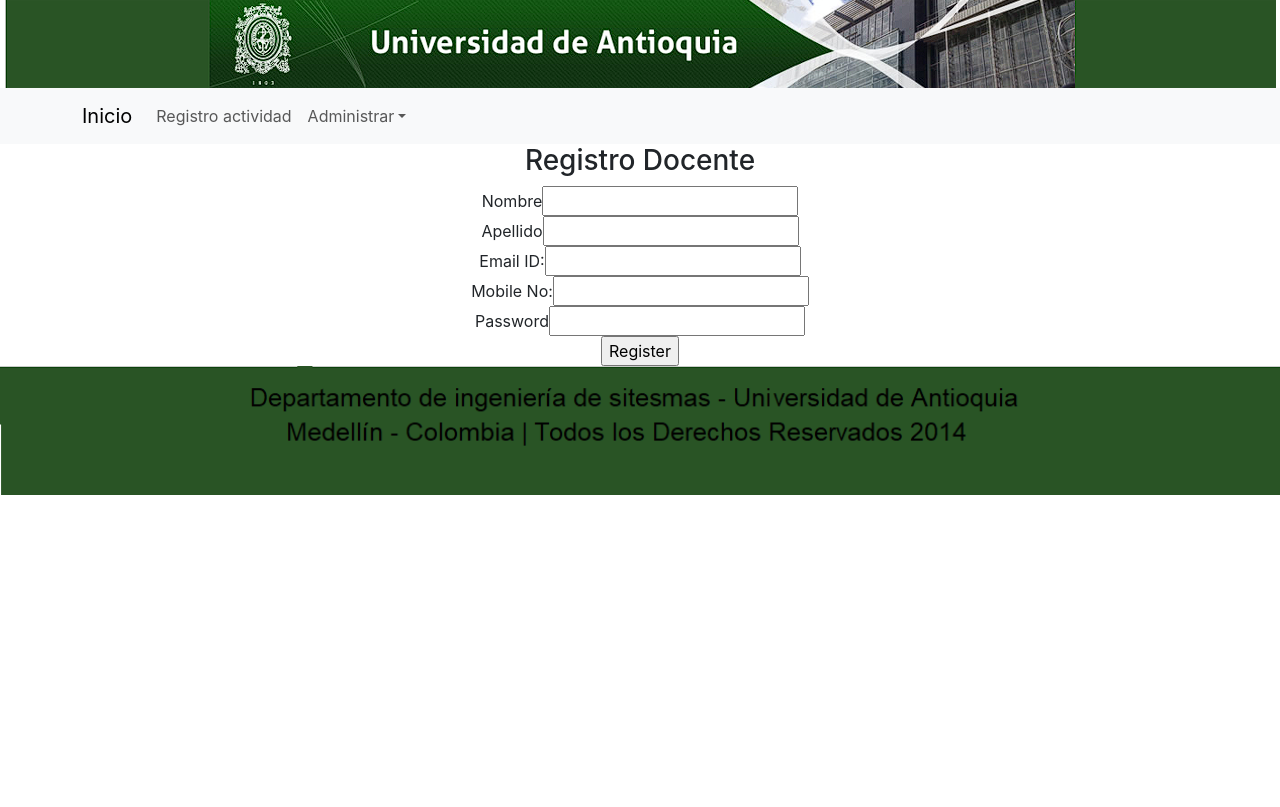
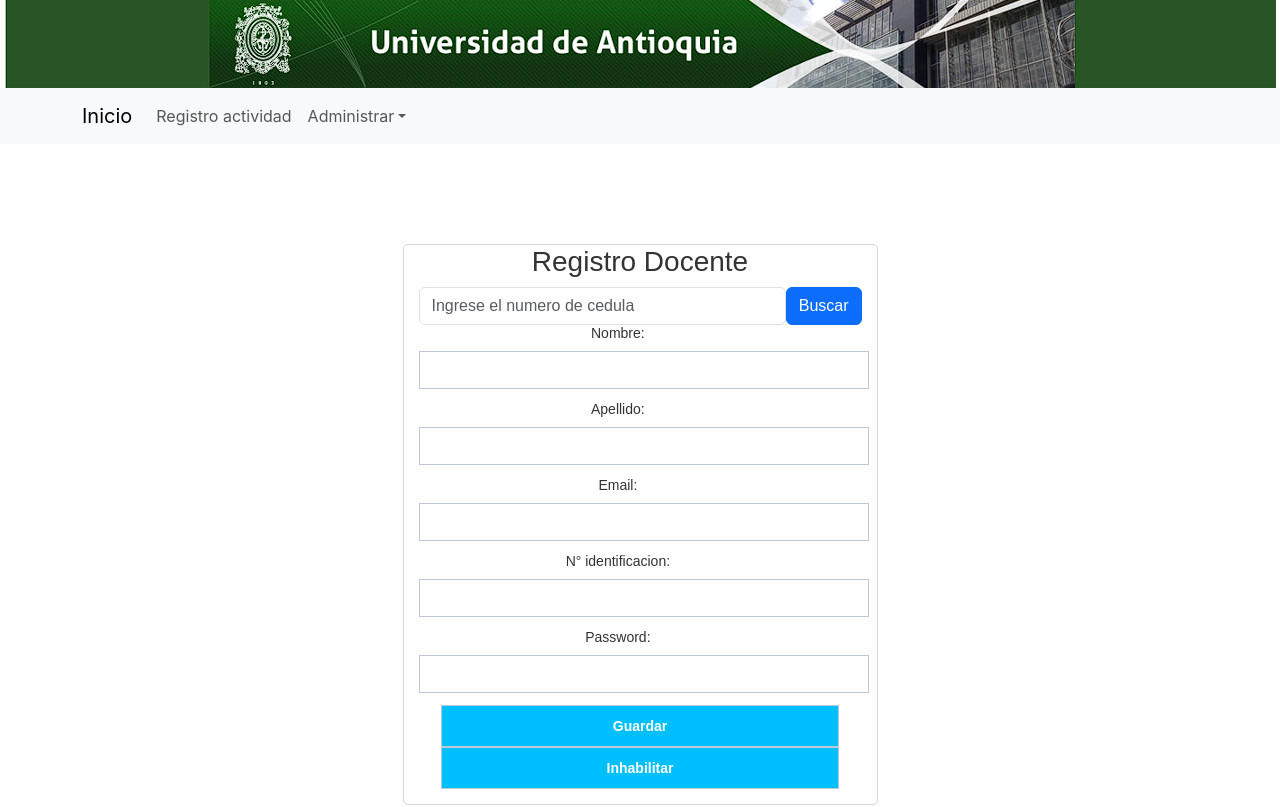
Before and after one commit to Alfa-Lobo-Dinamita-Explocion-Omega/registro-actividades-front, a React (Create React App) app: page /FormularioRegistro in a window 1280 px wide. Shown: the top 807 px of the page. Built offline with nearby package versions, Linux system fonts and the light colour scheme.

Commit message:
styles y correcion de errores

```diff
--- a/src/App.css
+++ b/src/App.css
@@ -36,3 +36,17 @@
     transform: rotate(360deg);
   }
 }
+
+.encabezado {
+  width: 100%;
+  max-width: 100%;
+  height: auto;
+}
+
+.footer {
+  background-color: #1F4604; /* Fondo verde */
+  min-height: min-content;
+  width: 100%;
+  max-width: 100%;
+  height: auto;
+}
--- a/src/components/paginas/FormularioRegistro.jsx
+++ b/src/components/paginas/FormularioRegistro.jsx
@@ -1,4 +1,7 @@
 import React from 'react';
+import './styles/styles.css';
+import Button from 'react-bootstrap/Button';
+import Form from 'react-bootstrap/Form';
 
 
 class FormularioRegistro extends React.Component {
@@ -27,12 +30,12 @@
     e.preventDefault();
     if (this.validateForm()) {
       let fields = {};
-          fields["Name"] = "";
-          fields["LastName"] = "";
-          fields["emailid"] = "";
-          fields["phone"] = "";
+      fields["name"] = "";
+      fields["lastName"] = "";
+      fields["email"] = "";
+      fields["idDocument"] = "";
       fields["password"] = "";
-          this.setState({fields:fields});
+      this.setState({ fields: fields });
       alert("Form submitted");
     }
 
@@ -44,53 +47,53 @@
     let errors = {};
     let formIsValid = true;
 
-      if (!fields["Name"]) {
+    if (!fields["name"]) {
       formIsValid = false;
-        errors["Name"] = "*Por favor ingrese un nombre";
+      errors["name"] = "*Por favor ingrese un nombre";
     }
 
-      if (typeof fields["Name"] !== "undefined") {
-        if (!fields["Name"].match(/^[a-zA-Z ]*$/)) {
+    if (typeof fields["name"] !== "undefined") {
+      if (!fields["name"].match(/^[a-zA-Z ]*$/)) {
         formIsValid = false;
-          errors["Name"] = "*Por favor ingrese solo letras del alfabeto";
+        errors["name"] = "*Por favor ingrese solo letras del alfabeto";
       }
     }
 
-      if (!fields["LastName"]) {
+    if (!fields["lastName"]) {
       formIsValid = false;
-        errors["LastName"] = "*Por favor ingrese un apellido";
+      errors["lastName"] = "*Por favor ingrese un apellido";
     }
 
-      if (typeof fields["LastName"] !== "undefined") {
-        if (!fields["LastName"].match(/^[a-zA-Z ]*$/)) {
+    if (typeof fields["lastName"] !== "undefined") {
+      if (!fields["lastName"].match(/^[a-zA-Z ]*$/)) {
         formIsValid = false;
-          errors["LastName"] = "*Por favor ingrese solo letras del alfabeto";
+        errors["lastName"] = "*Por favor ingrese solo letras del alfabeto";
       }
     }
 
-      if (!fields["emailid"]) {
+    if (!fields["email"]) {
       formIsValid = false;
-        errors["emailid"] = "*Por favor ingrese su email-ID.";
+      errors["email"] = "*Por favor ingrese su email.";
     }
 
-      if (typeof fields["emailid"] !== "undefined") {
+    if (typeof fields["email"] !== "undefined") {
       //regular expression for email validation
       var pattern = new RegExp(/^(("[\w-\s]+")|([\w-]+(?:\.[\w-]+)*)|("[\w-\s]+")([\w-]+(?:\.[\w-]+)*))(@((?:[\w-]+\.)*\w[\w-]{0,66})\.([a-z]{2,6}(?:\.[a-z]{2})?)$)|(@\[?((25[0-5]\.|2[0-4][0-9]\.|1[0-9]{2}\.|[0-9]{1,2}\.))((25[0-5]|2[0-4][0-9]|1[0-9]{2}|[0-9]{1,2})\.){2}(25[0-5]|2[0-4][0-9]|1[0-9]{2}|[0-9]{1,2})\]?$)/i);
-        if (!pattern.test(fields["emailid"])) {
+      if (!pattern.test(fields["email"])) {
         formIsValid = false;
-          errors["emailid"] = "*Por favor ingrese un email-ID valido.";
+        errors["email"] = "*Por favor ingrese un email-ID valido.";
       }
     }
 
-      if (!fields["mobileno"]) {
+    if (!fields["idDocument"]) {
       formIsValid = false;
-        errors["mobileno"] = "*Por favor ingrese su numero de identificacion.";
+      errors["idDocument"] = "*Por favor ingrese su numero de identificacion.";
     }
 
-      if (typeof fields["mobileno"] !== "undefined") {
-        if (!fields["mobileno"].match(/^[0-9]{4}$/)) {
+    if (typeof fields["idDocument"] !== "undefined") {
+      if (!fields["idDocument"].match(/^[0-9]{4}$/)) {
         formIsValid = false;
-          errors["mobileno"] = "*Por favor ingrese un numero valido.";
+        errors["idDocument"] = "*Por favor ingrese un numero valido.";
       }
     }
 
@@ -122,23 +125,33 @@
       <div id="main-registration-container">
         <div id="register">
           <h3>Registro Docente</h3>
-        <form method="post"  name="userRegistrationForm"  onSubmit= {this.submituserRegistrationForm} >
-        <label>Nombre</label>
-        <input type="text" name="Name" value={this.state.fields.Name} onChange={this.handleChange} />
-        <div className="errorMsg">{this.state.errors.Name}</div>
-        <label>Apellido</label>
-        <input type="text" name="LastName" value={this.state.fields.LastName} onChange={this.handleChange} />
-        <div className="errorMsg">{this.state.errors.LastName}</div>
-        <label>Email ID:</label>
-        <input type="text" name="emailid" value={this.state.fields.emailid} onChange={this.handleChange}  />
-        <div className="errorMsg">{this.state.errors.emailid}</div>
-        <label>Mobile No:</label>
-        <input type="text" name="mobileno" value={this.state.fields.mobileno} onChange={this.handleChange}   />
-        <div className="errorMsg">{this.state.errors.mobileno}</div>
-        <label>Password</label>
-        <input type="password" name="password" value={this.state.fields.password} onChange={this.handleChange} />
+          <div>
+
+            <Form.Group widths="four" style={{ display: "flex", flexDirection: "row", alignItems: "center", }}>
+              <Form.Control type="text" placeholder="Ingrese el numero de cedula" className="custom-search-input" />
+              <Button variant="primary" >Buscar</Button>{' '}
+            </Form.Group>
+
+
+          </div>
+          <form method="post" name="userRegistrationForm" onSubmit={this.submituserRegistrationForm} >
+            <label>Nombre:</label>
+            <input type="text" className="custom-search-input" name="name" value={this.state.fields.name} onChange={this.handleChange} />
+            <div className="errorMsg">{this.state.errors.name}</div>
+            <label>Apellido:</label>
+            <input type="text" name="lastName"className="custom-search-input" value={this.state.fields.lastName} onChange={this.handleChange} />
+            <div className="errorMsg">{this.state.errors.lastName}</div>
+            <label>Email:</label>
+            <input type="text" name="email" className="custom-search-input" value={this.state.fields.email} onChange={this.handleChange} />
+            <div className="errorMsg">{this.state.errors.email}</div>
+            <label>N° identificacion:</label>
+            <input type="text" name="idDocument"className="custom-search-input"  value={this.state.fields.idDocument} onChange={this.handleChange} />
+            <div className="errorMsg">{this.state.errors.idDocument}</div>
+            <label>Password:</label>
+            <input type="password" name="password" className="custom-search-input" value={this.state.fields.password} onChange={this.handleChange} />
             <div className="errorMsg">{this.state.errors.password}</div>
-        <input type="submit" className="button"  value="Register"/>
+            <input type="submit" className="button" value="Guardar" />
+            <input type="submit" className="button" value="Inhabilitar" />
           </form>
         </div>
       </div>
--- a/src/components/paginas/Inicio.jsx
+++ b/src/components/paginas/Inicio.jsx
@@ -1,33 +1,13 @@
 import React from 'react';
-import Footer from '../navegacion/Footer';
-import  Navbar from '../navegacion/Nabvar';
-import ButtonGroup from 'react-bootstrap/ButtonGroup';
+
 import Button from 'react-bootstrap/Button';
 import Form from 'react-bootstrap/Form';
-
 
 const Inicio = () => {
 
   return (
-    <div>
-    <div>
-    <Form.Control type="text" placeholder="Ingrese el numero de cedula" />
-    <Button variant="light">Buscar</Button>{' '}
-    </div>
+    <div>  Inicio</div>
 
-
-
-
-
-    <ButtonGroup aria-label="Basic example">
-      <Button variant="secondary">Agregar</Button>
-      <Button variant="secondary">Borrar</Button>
-      <Button variant="secondary">Guardar</Button>
-    </ButtonGroup>
-
-    <Footer/>
-
-    </div>
   )
 }
 
--- /dev/null
+++ b/src/components/paginas/styles/styles.css
@@ -0,0 +1,46 @@
+#register, #login {
+    width: 475px;
+    border: 1px solid #d6d7da;
+    padding: 0px 15px 15px 15px;
+    border-radius: 5px;
+    font-family: arial;
+    line-height: 16px;
+    color: #333333;
+    font-size: 14px;
+    background: #ffffff;
+    margin: 100px auto;
+  }
+
+  form label, form input {
+    display: block;
+    margin-bottom: 10px;
+    width: 90%
+  }
+
+  form input {
+    padding: 10px;
+    border: solid 1px #BDC7D8;
+
+  }
+
+  .button {
+    background-color: #00BFFF;
+  font-weight: bold;
+  padding: 12px 20px;
+  color: #ffffff;
+  margin: 0 auto;
+  }
+
+  .errorMsg {
+    color: #cc0000;
+    margin-bottom: 12px;
+  }
+
+  .sucessMsg {
+    color: #6B8E23;
+    margin-bottom: 10px;
+  }
+
+  .custom-search-input {
+    width: 450px;
+  }
--- a/src/index.css
+++ b/src/index.css
@@ -11,17 +11,3 @@
   font-family: source-code-pro, Menlo, Monaco, Consolas, 'Courier New',
     monospace;
 }
-
-.imagen-encabezado {
-  width: 100%;
-  max-width: 100%;
-  height: auto;
-}
-
-.footer {
-  background-color: #1F4604; /* Fondo verde */
-  min-height: min-content;
-  width: 100%;
-  max-width: 100%;
-  height: auto;
-}
```
Lines whose indentation alone changed are shown as unchanged.
